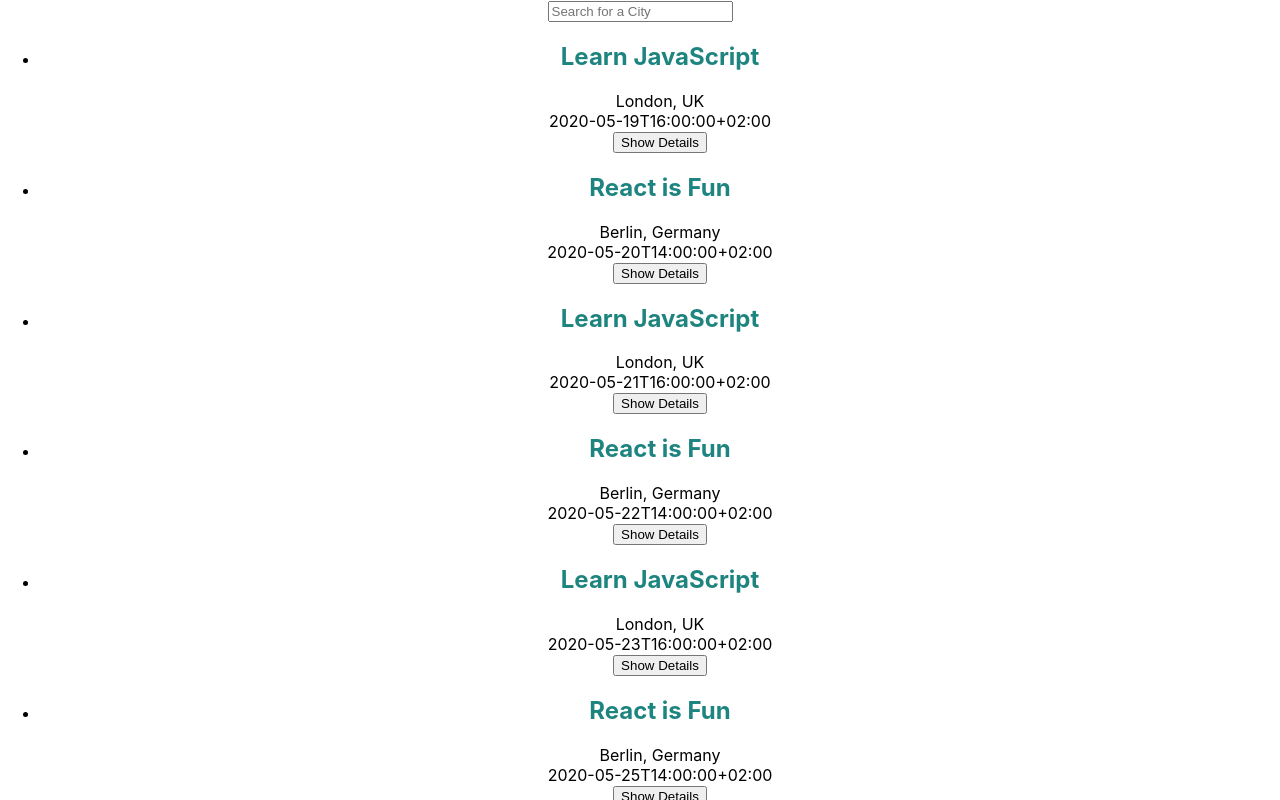
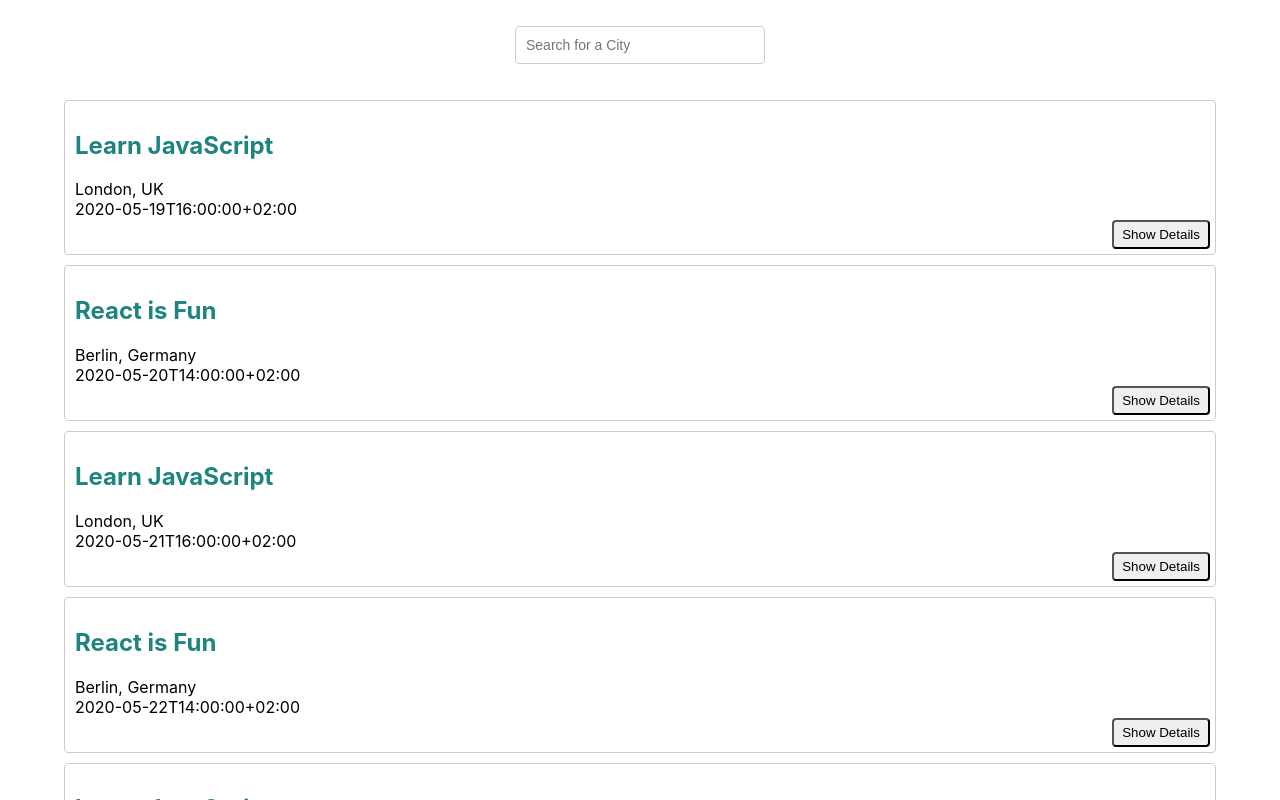
Before and after one commit to HadRad500/meet-up, a React (Create React App) app: page / in a window 1280 px wide. Shown: the top 800 px of the page. Built offline with nearby package versions, Linux system fonts and the light colour scheme.

Commit message:
tweaked Feature 3 and added numberofEvents

```diff
--- a/src/App.css
+++ b/src/App.css
@@ -1,39 +1,88 @@
+@import url(https://fonts.googleapis.com/css?family=Roboto:500);
 .App {
   text-align: center;
+  padding: 2% 5%;
 }
 
-/* .App-logo {
-  height: 40vmin;
-  pointer-events: none;
-} */
-
-@media (prefers-reduced-motion: no-preference) {
-  .App-logo {
-    animation: App-logo-spin infinite 20s linear;
-  }
+.App * {
+  box-sizing: border-box;
 }
 
-.App-header {
-  background-color: #282c34;
-  min-height: 100vh;
+ul {
+  padding: 0;
+  list-style: none;
+}
+
+p {
+  margin: 5px 0;
+}
+
+input[type="text"],
+input[type="number"] {
+  padding: 8px 6px 8px 10px;
+  border-radius: 4px;
+  outline: none;
+  border: 1px solid #ccc;
+  font-size: 14px;
+  line-height: 20px;
+  align-self: center;
+  height: 38px;
+  margin-bottom: 20px;
+}
+
+.city {
+  width: 250px;
+}
+
+#city-search {
   display: flex;
   flex-direction: column;
-  align-items: center;
-  justify-content: center;
-  font-size: calc(10px + 2vmin);
-  color: white;
+  margin: auto;
+  position: relative;
 }
 
-.App-link {
-  color: #61dafb;
+.suggestions {
+  width: 250px;
+  position: absolute;
+  top: 45px;
+  z-index: 2;
+  align-self: center;
+  margin: 0;
+  font-size: 14px;
+  box-shadow: 10px 10px 16px -12px rgba(0, 0, 0, 0.75);
 }
 
-@keyframes App-logo-spin {
-  from {
-    transform: rotate(0deg);
-  }
+.suggestions > li {
+  text-align: left;
+  padding: 8px 6px 8px 10px;
+  background-color: #eee;
+  cursor: default;
+}
 
-  to {
-    transform: rotate(360deg);
-  }
+.suggestions > li:last-child {
+  border-bottom-left-radius: 4px;
+  border-bottom-right-radius: 4px;
 }
+
+.suggestions > li:hover {
+  background-color: #bcdcdb;
+}
+
+.event {
+  padding: 10px 10px 35px;
+  margin-bottom: 10px;
+  text-align: left;
+  border: 1px solid #ccc;
+  border-radius: 4px;
+  position: relative;
+}
+
+.details-btn {
+  position: absolute;
+  right: 5px;
+  bottom: 5px;
+  padding: 5px 8px;
+  border-radius: 4px;
+  outline: none;
+  cursor: pointer;
+}
--- a/src/App.js
+++ b/src/App.js
@@ -9,6 +9,7 @@
   const [selectedCity, setSelectedCity] = React.useState("See all cities");
   const [allLocations, setAllLocations] = React.useState([]);
   const [events, setEvents] = React.useState([]);
+  const [eventNumber, setEventNumber] = useState(32);
   const [filteredEvents, setFilteredEvents] = React.useState([]);
   const [noOfEvents, setNoOfEvents] = React.useState(32);
   const [errorAlert, setErrorAlert] = React.useState("");
@@ -16,11 +17,14 @@
 
   useEffect(() => {
     fetchData();
-  }, []);
+  }, [selectedCity]);
 
   const fetchData = async () => {
     const allEvents = await getEvents();
-    setEvents(allEvents.slice(0, currentNOE));
+    const filteredEvents = selectedCity === 'See all cities' ?
+    allEvents :
+    allEvents.filter(event => event.location === selectedCity)
+    setEvents(filteredEvents.slice(0, currentNOE));
     setAllLocations(extractLocations(allEvents));
   }
 
@@ -32,9 +36,10 @@
     })();
   }, []);
 
-  function onEventNumberChange(value) {
+  function onEventNumberChange(value, number) {
+    setEventNumber(number);
     setNoOfEvents(value);
-    handleCitySelected(selectedCity, value);
+    handleCitySelected(selectedCity, value, number);
   }
 
   function handleCitySelected(city, numberOfEvents) {
@@ -50,7 +55,7 @@
       sliced = filteredEvents.slice(0, numberOfEvents);
     }
     setFilteredEvents(sliced);
-  }
+  };
 
   return (
     <div className="App">
```
Also changed, not shown: 1 other file (tests, documents, lock files or other folders).
